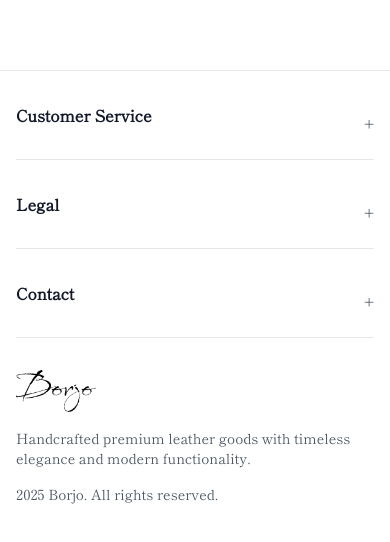
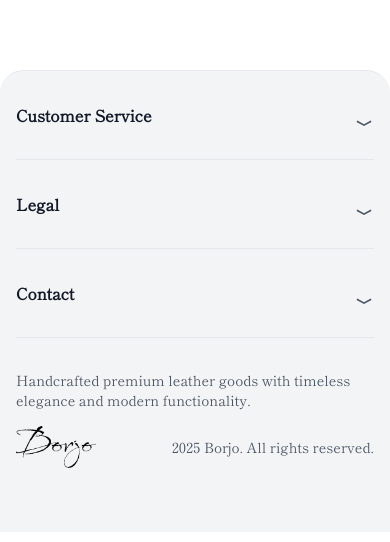
Before and after one commit to Dishni95/borjo, a Next.js app: page / in a window 390 px wide. Shown: the part 326-868 px from the top of the page. Built offline with nearby package versions, Linux system fonts and the light colour scheme; no server answers; the database is empty; a web font is replaced by a local one.

Commit message:
update footer

```diff
--- a/app/components/Footer.tsx
+++ b/app/components/Footer.tsx
@@ -2,6 +2,8 @@
 import Image from "next/image";
 import Link from "next/link";
 import { useState } from "react";
+import { RiArrowDownWideLine } from "react-icons/ri";
+import { RiArrowUpWideLine } from "react-icons/ri";
 
 const Footer = () => {
     const [openSection, setOpenSection] = useState<string | null>(null);
@@ -11,7 +13,7 @@ const Footer = () => {
     };
 
     return (
-        <footer className="bg-white border-t border-gray-200 mt-20">
+        <footer className="bg-gray-100 border-t rounded-t-3xl border-gray-200 mt-20">
             <div className="max-w-7xl mx-auto px-4 pt-8 pb-4">
                 {/* Main Footer Content */}
                 <div className="grid grid-cols-1 md:grid-cols-4 gap-8 mb-8">
@@ -22,9 +24,12 @@ const Footer = () => {
                             className="flex justify-between items-center w-full md:cursor-default"
                         >
                             <h3 className="font-semibold text-gray-900 mb-4 md:mb-4">Customer Service</h3>
-                            <span className="md:hidden text-gray-600">{openSection === 'customer' ? '−' : '+'}</span>
+                            <span className="md:hidden text-gray-600 transition-transform duration-300">
+                                {openSection === 'customer' ? <RiArrowUpWideLine size={20} /> : <RiArrowDownWideLine size={20} />}
+                            </span>
                         </button>
-                        <div className={`${openSection === 'customer' ? 'block' : 'hidden'} md:block`}>
+                        <div className={`grid transition-all duration-300 ease-in-out md:block ${openSection === 'customer' ? 'grid-rows-[1fr] opacity-100' : 'grid-rows-[0fr] opacity-0 md:opacity-100 md:grid-rows-[1fr]'}`}>
+                            <div className="overflow-hidden">
                             <ul className="space-y-2 text-sm text-gray-600 mb-4">
                                 <li><Link href="/contact" className="hover:text-gray-900">Contact Us</Link></li>
                                 <li><Link href="/shipping" className="hover:text-gray-900">Shipping Info</Link></li>
@@ -39,6 +44,7 @@ const Footer = () => {
                             </div>
                             </div>
                         </div>
+                    </div>
 
                     {/* Legal & Compliance */}
                     <div className="border-b md:border-b-0 pb-4 md:pb-0">
@@ -47,13 +53,19 @@ const Footer = () => {
                             className="flex justify-between items-center w-full md:cursor-default"
                         >
                             <h3 className="font-semibold text-gray-900 mb-4 md:mb-4">Legal</h3>
-                            <span className="md:hidden text-gray-600">{openSection === 'legal' ? '−' : '+'}</span>
+                            <span className="md:hidden text-gray-600 transition-transform duration-300">
+                                {openSection === 'legal' ? <RiArrowUpWideLine size={20} /> : <RiArrowDownWideLine size={20} />}
+                            </span>
                         </button>
-                        <ul className={`${openSection === 'legal' ? 'block' : 'hidden'} md:block space-y-2 text-sm text-gray-600`}>
+                        <div className={`grid transition-all duration-300 ease-in-out md:block ${openSection === 'legal' ? 'grid-rows-[1fr] opacity-100' : 'grid-rows-[0fr] opacity-0 md:opacity-100 md:grid-rows-[1fr]'}`}>
+                            <div className="overflow-hidden">
+                        <ul className="space-y-2 text-sm text-gray-600">
                             <li><Link href="/terms" className="hover:text-gray-900">Terms & Conditions</Link></li>
                             <li><Link href="/privacy" className="hover:text-gray-900">Privacy Policy</Link></li>
                             <li><Link href="/cookies" className="hover:text-gray-900">Cookie Policy</Link></li>
                         </ul>
+                            </div>
+                        </div>
                     </div>
 
                     {/* Contact Info */}
@@ -63,9 +75,13 @@ const Footer = () => {
                             className="flex justify-between items-center w-full md:cursor-default"
                         >
                             <h3 className="font-semibold text-gray-900 mb-4 md:mb-4">Contact</h3>
-                            <span className="md:hidden text-gray-600">{openSection === 'contact' ? '−' : '+'}</span>
+                            <span className="md:hidden text-gray-600 transition-transform duration-300">
+                                {openSection === 'contact' ? <RiArrowUpWideLine size={20} /> : <RiArrowDownWideLine size={20} />}
+                            </span>
                         </button>
-                        <div className={`${openSection === 'contact' ? 'block' : 'hidden'} md:block text-sm text-gray-600 space-y-2`}>
+                        <div className={`grid transition-all duration-300 ease-in-out md:block ${openSection === 'contact' ? 'grid-rows-[1fr] opacity-100' : 'grid-rows-[0fr] opacity-0 md:opacity-100 md:grid-rows-[1fr]'}`}>
+                            <div className="overflow-hidden">
+                        <div className="text-sm text-gray-600 space-y-2">
                             <p>Email: info@borjo.com</p>
                             <p>Phone: +49 (0) 123 456 789</p>
                             <p>Mon-Fri: 9:00-18:00 CET</p>
@@ -76,9 +92,16 @@ const Footer = () => {
                             </div>
                         </div>
                             </div>
+                        </div>
+                    </div>
 
                     {/* Company Info & Logo - Last on mobile, first on desktop */}
-                    <div className="order-last md:order-first md:col-span-1">
+                    <div className="order-last md:col-span-1">
+
+                        <p className="text-gray-600 text-sm mb-4">
+                            Handcrafted premium leather goods with timeless elegance and modern functionality.
+                        </p>
+                        <div className="flex items-center justify-between gap-4">
                             <Link href="/" className="flex items-center mb-4">
                                 <Image
                                     src="/logo/Borjo.png"
@@ -88,10 +111,9 @@ const Footer = () => {
                                     className="object-contain"
                                 />
                             </Link>
-                        <p className="text-gray-600 text-sm mb-4">
-                            Handcrafted premium leather goods with timeless elegance and modern functionality.
-                        </p>
                             <p className="text-gray-600 text-sm mb-4">2025 Borjo. All rights reserved.</p>
+                        </div>
+
                     </div>
                 </div>
             </div>
```
Lines whose indentation alone changed are shown as unchanged.
